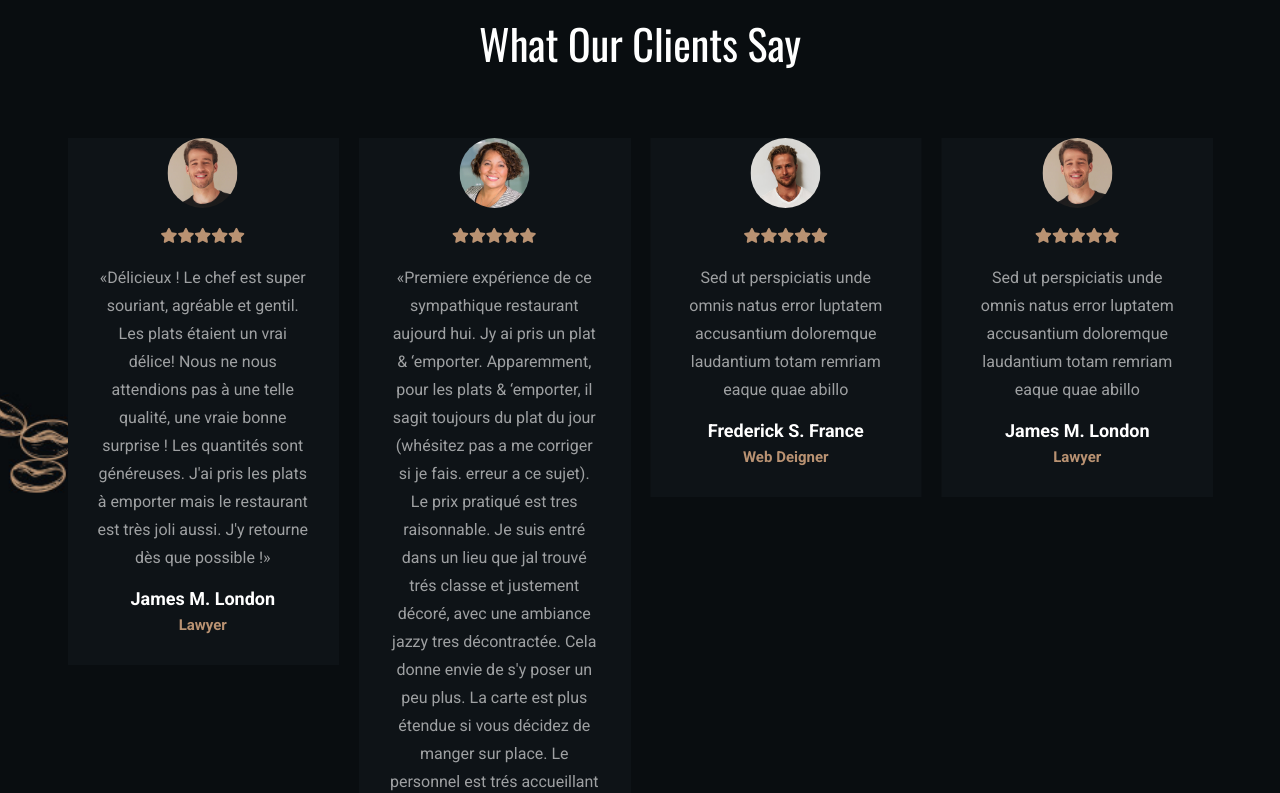
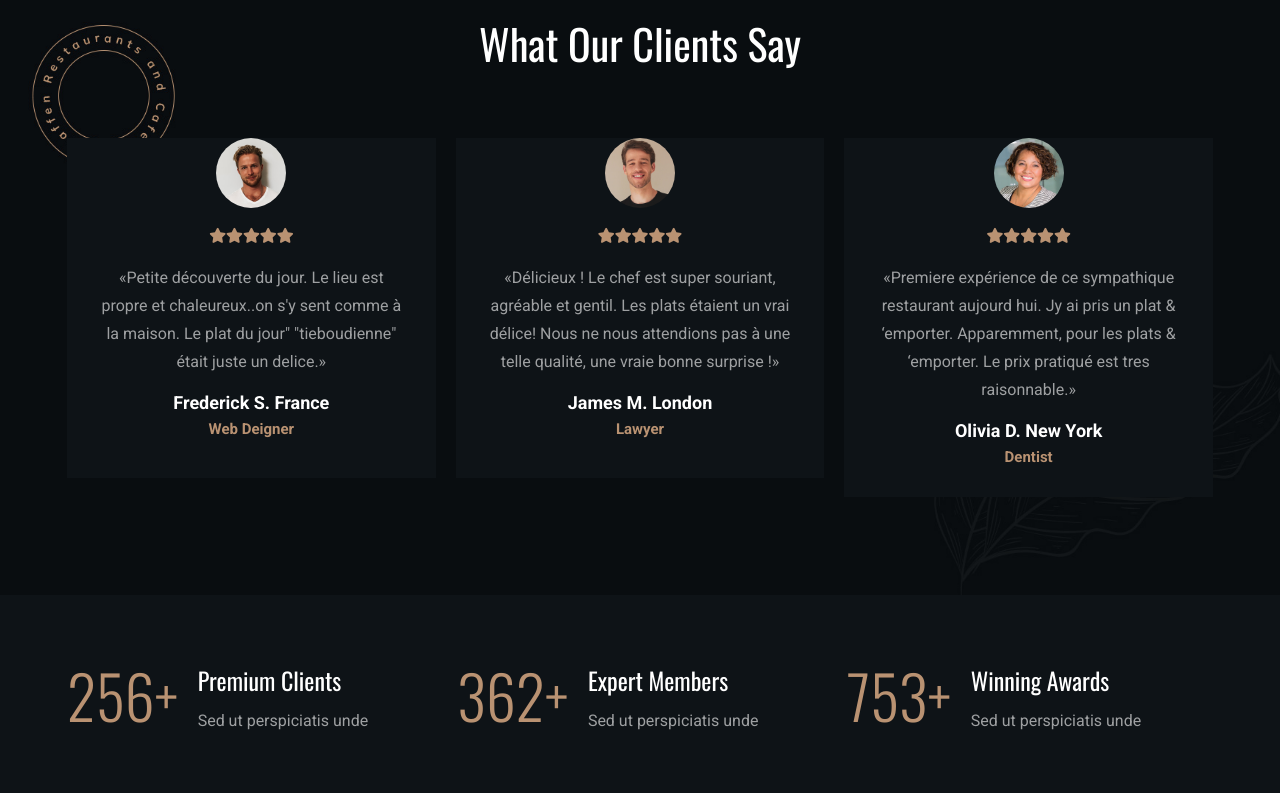
Before and after one commit to jkwebdeveloper/cafes-restaurant, a React (Create React App) app: page / in a window 1280 px wide. Shown: the part 4207-5000 px from the top of the page. Built offline with nearby package versions, Linux system fonts and the light colour scheme.

Commit message:
Content change , toggle

```diff
--- a/src/assets/scss/layout/_header.scss
+++ b/src/assets/scss/layout/_header.scss
@@ -352,70 +352,70 @@
 		-webkit-animation: nav-mobile-close 0.75s cubic-bezier(0.3, 0, 0.3, 1) forwards;
 		animation: nav-mobile-close 0.75s cubic-bezier(0.3, 0, 0.3, 1) forwards;
 	}
-	.kf-main-menu {
-		position: relative;
-		z-index: 2;
-		opacity: 0;
-		visibility: hidden;
-		pointer-events: none;
-		display: block;
-		transition: all 0.3s cubic-bezier(0.3, 0, 0.3, 1);
-		-webkit-transition: all 0.3s cubic-bezier(0.3, 0, 0.3, 1);
-		ul {
-			li {
-				margin-left: 0;
-				margin-bottom: 10px;
-				display: block;
-				&.opened {
-					> i {
-						transform: rotate(180deg);
-						-webkit-transform: rotate(180deg);
-					}
-				}
-				a {
-					margin: 0;
-					position: relative;
-					display: inline-block;
-					vertical-align: top;
-					font-size: 24px;
-					line-height: 1.5;
-				}
-				i {
-					position: absolute;
-					top: 0;
-					display: inline-block;
-					vertical-align: top;
-					font-size: 18px;
-					width: 36px;
-					line-height: 36px;
-					text-align: center;
-					transition: all 0.3s cubic-bezier(0.3, 0, 0.3, 1);
-					-webkit-transition: all 0.3s cubic-bezier(0.3, 0, 0.3, 1);
-				}
-				ul {
-					margin: 10px 0 0 0;
-					padding: 20px;
-					position: relative;
-					left: 0;
-					top: 0;
-					width: auto;
-					max-width: 320px;
-					text-align: left;
-					opacity: 1;
-					visibility: visible;
-					pointer-events: auto;
-					display: none;
-					transition: none;
-					-webkit-transition: none;
-					li {
-						a {
-							font-size: 18px;
-						}
-					}
-				}
-			}
-		}
-	}
+	// .kf-main-menu {
+	// 	position: relative;
+	// 	z-index: 2;
+	// 	opacity: 0;
+	// 	visibility: hidden;
+	// 	pointer-events: none;
+	// 	display: block;
+	// 	transition: all 0.3s cubic-bezier(0.3, 0, 0.3, 1);
+	// 	-webkit-transition: all 0.3s cubic-bezier(0.3, 0, 0.3, 1);
+	// 	ul {
+	// 		li {
+	// 			margin-left: 0;
+	// 			margin-bottom: 10px;
+	// 			display: block;
+	// 			&.opened {
+	// 				> i {
+	// 					transform: rotate(180deg);
+	// 					-webkit-transform: rotate(180deg);
+	// 				}
+	// 			}
+	// 			a {
+	// 				margin: 0;
+	// 				position: relative;
+	// 				display: inline-block;
+	// 				vertical-align: top;
+	// 				font-size: 24px;
+	// 				line-height: 1.5;
+	// 			}
+	// 			i {
+	// 				position: absolute;
+	// 				top: 0;
+	// 				display: inline-block;
+	// 				vertical-align: top;
+	// 				font-size: 18px;
+	// 				width: 36px;
+	// 				line-height: 36px;
+	// 				text-align: center;
+	// 				transition: all 0.3s cubic-bezier(0.3, 0, 0.3, 1);
+	// 				-webkit-transition: all 0.3s cubic-bezier(0.3, 0, 0.3, 1);
+	// 			}
+	// 			ul {
+	// 				margin: 10px 0 0 0;
+	// 				padding: 20px;
+	// 				position: relative;
+	// 				left: 0;
+	// 				top: 0;
+	// 				width: auto;
+	// 				max-width: 320px;
+	// 				text-align: left;
+	// 				opacity: 1;
+	// 				visibility: visible;
+	// 				pointer-events: auto;
+	// 				display: none;
+	// 				transition: none;
+	// 				-webkit-transition: none;
+	// 				li {
+	// 					a {
+	// 						font-size: 18px;
+	// 					}
+	// 				}
+	// 			}
+	// 		}
+	// 	}
+	// }
 	.kf-topline {
 		margin: 30px 0 0 0;
 		padding: 0;
--- a/src/components/Header.js
+++ b/src/components/Header.js
@@ -3,10 +3,10 @@ import React, { useEffect, useState } from 'react'
 import { XMarkIcon } from '@heroicons/react/24/outline'
 import { Link } from 'react-router-dom'
 
-
 const Header = () => {
   const [stickyHeader, setStickyHeader] = useState('')
   const [mobileViewHeader, setMobileViewHeader] = useState(false)
+  const [pages, setPages] = useState(false)
 
   // for sticky header
   useEffect(() => {
@@ -56,13 +56,19 @@ const Header = () => {
             <div className="col-xs-12 col-sm-6 col-md-4 col-lg-4 align-center">
               {/* social */}
               <div className="kf-h-social">
-                <Link to="https://www.facebook.com/people/Jazz-Resto/100066797857101/" target="blank">
+                <Link
+                  to="https://www.facebook.com/people/Jazz-Resto/100066797857101/"
+                  target="blank"
+                >
                   <i className="fab fa-facebook-f" />
                 </Link>
                 <Link to="https://goo.gl/maps/x2u5CPNTRmC73vnt5" target="blank">
                   <i className="fas fa-map-marker-alt" />
                 </Link>
-                <Link to="https://www.instagram.com/chezdiallo_be/" target="blank">
+                <Link
+                  to="https://www.instagram.com/chezdiallo_be/"
+                  target="blank"
+                >
                   <i className="fab fa-instagram" />
                 </Link>
                 <Link to="https://www.youtube.com/@yaoraissa" target="blank">
@@ -74,7 +80,8 @@ const Header = () => {
               {/* location */}
               <div className="kf-h-group">
                 <i className="fas fa-map-marker-alt" />
-                <em>ADRESSE :</em> Chaussée d'Anvers 84, 1000 Bruxelles, Belgique
+                <em>ADRESSE :</em> Chaussée d'Anvers 84, 1000 Bruxelles,
+                Belgique
               </div>
             </div>
           </div>
@@ -95,41 +102,18 @@ const Header = () => {
               <div className="kf-main-menu">
                 <ul>
                   <li>
-                    {/* <Link to="/">
-                      Home
-                      <i className="las la-angle-down" />
-                    </Link> */}
                     <Link to="/restaurant">Accueil</Link>
-                    {/* <ul>
-                      <li>
-                        <Link to="/">Coffee House</Link>
-                      </li>
-                      <li>
-                        <Link to="/restaurant">Restaurant</Link>
-                      </li>
-                    </ul> */}
                   </li>
                   <li>
                     <Link to="/about">A propos</Link>
                   </li>
 
                   <li>
-                    <Link to="/menu-coffee">
-                      Menu
-                      {/* <i className="las la-angle-down" /> */}
-                    </Link>
-                    {/* <ul>
-                      <li>
-                        <Link to="/menu-coffee">Coffee</Link>
-                      </li>
-                      <li>
-                        <Link to="/menu-restaurant">Restaurant</Link>
-                      </li>
-                    </ul> */}
+                    <Link to="/menu-coffee">Menu</Link>
                   </li>
                   <li>
                     <Link to="#">
-                    Plus
+                      Plus
                       <i className="las la-angle-down" />
                     </Link>
 
@@ -143,15 +127,10 @@ const Header = () => {
                       <li>
                         <Link to="/history">Histoire</Link>
                       </li>
-                      {/* <li>
-                        <Link to="/team">Notre Chef</Link>
-                      </li> */}
+
                       <li>
                         <Link to="/gallery">Gallerie</Link>
                       </li>
-                      {/* <li>
-                        <Link to="/faq">FAQ</Link>
-                      </li> */}
                     </ul>
                   </li>
                   <li>
@@ -200,43 +179,34 @@ const Header = () => {
               </li>
               <li className="has-children">
                 <Link to="#">Plus</Link>
-                <i className="las la-angle-down" />
-                <ul style={{display:'block'}}>
-                  <li>
-                    <Link to="/services">Service</Link>
-                  </li>
+                {pages ? (
+                  <i
+                    className="las la-angle-up"
+                    onClick={() => {
+                      setPages(false)
+                    }}
+                  />
+                ) : (
+                  <i
+                    className="las la-angle-down"
+                    onClick={() => {
+                      setPages(true)
+                    }}
+                  />
+                )}
+
+                <ul style={{ display: `${pages ? 'block' : 'none'}` }}>
                   <li>
                     <Link to="/reservation">Réservation</Link>
                   </li>
                   <li>
                     <Link to="/history">Histoire</Link>
                   </li>
-                  {/* <li>
-                    <Link to="/team">Notre Chef</Link>
-                  </li> */}
                   <li>
                     <Link to="/gallery">Gallerie</Link>
                   </li>
-                  {/* <li>
-                    <Link to="/faq">FAQ</Link>
-                  </li> */}
                 </ul>
               </li>
-              {/* <li className="has-children">
-                <Link to="#">Blog</Link>
-                <i className="las la-angle-down" />
-                <ul>
-                  <li>
-                    <Link to="/blog-grid">Blog Grid</Link>
-                  </li>
-                  <li>
-                    <Link to="/blog">Blog Standard</Link>
-                  </li>
-                  <li>
-                    <Link to="/blog-single">Blog Single</Link>
-                  </li>
-                </ul>
-              </li> */}
               <li>
                 <Link to="/contact">Contactez-nous</Link>
               </li>
@@ -255,13 +225,22 @@ const Header = () => {
               <div className="col-xs-12 col-sm-12 col-md-12 col-lg-12">
                 {/* social */}
                 <div className="kf-h-social">
-                  <Link to="https://www.facebook.com/people/Jazz-Resto/100066797857101/" target="blank">
+                  <Link
+                    to="https://www.facebook.com/people/Jazz-Resto/100066797857101/"
+                    target="blank"
+                  >
                     <i className="fab fa-facebook-f" />
                   </Link>
-                  <Link to="https://goo.gl/maps/x2u5CPNTRmC73vnt5" target="blank">
+                  <Link
+                    to="https://goo.gl/maps/x2u5CPNTRmC73vnt5"
+                    target="blank"
+                  >
                     <i className="fas fa-map-marker-alt" />
                   </Link>
-                  <Link to="https://www.instagram.com/chezdiallo_be/" target="blank">
+                  <Link
+                    to="https://www.instagram.com/chezdiallo_be/"
+                    target="blank"
+                  >
                     <i className="fab fa-instagram" />
                   </Link>
                   <Link to="https://www.youtube.com/@yaoraissa" target="blank">
@@ -280,7 +259,8 @@ const Header = () => {
                 {/* location */}
                 <div className="kf-h-group">
                   <i className="fas fa-map-marker-alt" />
-                  <em>Location :</em> Chaussée d'Anvers 84, 1000 Bruxelles, Belgique
+                  <em>Location :</em> Chaussée d'Anvers 84, 1000 Bruxelles,
+                  Belgique
                 </div>
               </div>
             </div>
--- a/src/components/Home/FeedBack.js
+++ b/src/components/Home/FeedBack.js
@@ -48,7 +48,7 @@ const FeedBack = () => {
               spaceBetween: 20,
             },
             1024: {
-              slidesPerView: 4,
+              slidesPerView: 3,
               spaceBetween: 20,
             },
           }}
@@ -84,10 +84,7 @@ const FeedBack = () => {
                 <div className="text">
                   «Petite découverte du jour. Le lieu est propre et
                   chaleureux..on s'y sent comme à la maison. Le plat du jour"
-                  "tieboudienne" était juste un delice : copieux et appétissant.
-                  Quand est il du patron et de son épouse? Accueillant,souriant,
-                  attentif...on se sent tout de suite à l'aise. Mon fils et moi
-                  avons aimé le repas .Nous y reviendrons sûrement.»
+                  "tieboudienne" était juste un delice.»
                 </div>
                 <h5 className="name">
                   Frederick S. France <em>Web Deigner</em>
@@ -120,10 +117,7 @@ const FeedBack = () => {
                 <div className="text">
                   «Délicieux ! Le chef est super souriant, agréable et gentil.
                   Les plats étaient un vrai délice! Nous ne nous attendions pas
-                  à une telle qualité, une vraie bonne surprise ! Les quantités
-                  sont généreuses. J'ai pris les plats à emporter mais le
-                  restaurant est très joli aussi. J'y retourne dès que possible
-                  !»
+                  à une telle qualité, une vraie bonne surprise !»
                 </div>
                 <h5 className="name">
                   James M. London <em>Lawyer</em>
@@ -155,17 +149,8 @@ const FeedBack = () => {
                 </div>
                 <div className="kf-text">
                   «Premiere expérience de ce sympathique restaurant aujourd hui.
-                  Jy ai pris un plat & ‘emporter. Apparemment, pour les plats &
-                  ‘emporter, il sagit toujours du plat du jour (whésitez pas a
-                  me corriger si je fais. erreur a ce sujet). Le prix pratiqué
-                  est tres raisonnable. Je suis entré dans un lieu que jal
-                  trouvé trés classe et justement décoré, avec une ambiance
-                  jazzy tres décontractée. Cela donne envie de s'y poser un peu
-                  plus. La carte est plus étendue si vous décidez de manger sur
-                  place. Le personnel est trés accueillant et souriant et la
-                  nourriture mia semblé tout @ fait excellente, tres savoureuse.
-                  Je vous remercie pour cette belle découverte. Je ne manquerai
-                  pas de my rendre & nouveau!»
+                  Jy ai pris un plat &amp; ‘emporter. Apparemment, pour les
+                  plats &amp; ‘emporter. Le prix pratiqué est tres raisonnable.»
                 </div>
                 <h5 className="name">
                   Olivia D. New York <em>Dentist</em>
@@ -173,7 +158,7 @@ const FeedBack = () => {
               </div>
             </div>
           </SwiperSlide>
-          <SwiperSlide
+          {/* <SwiperSlide
             className="swiper-slide swiper-slide-visible"
             role="group"
             aria-label="4 / 6"
@@ -271,7 +256,7 @@ const FeedBack = () => {
                 </h5>
               </div>
             </div>
-          </SwiperSlide>
+          </SwiperSlide> */}
         </Swiper>
       </div>
     </div>
```
Also changed, not shown: src/pages/MenuCoffee.js (+0 -17 lines), src/style.css.
